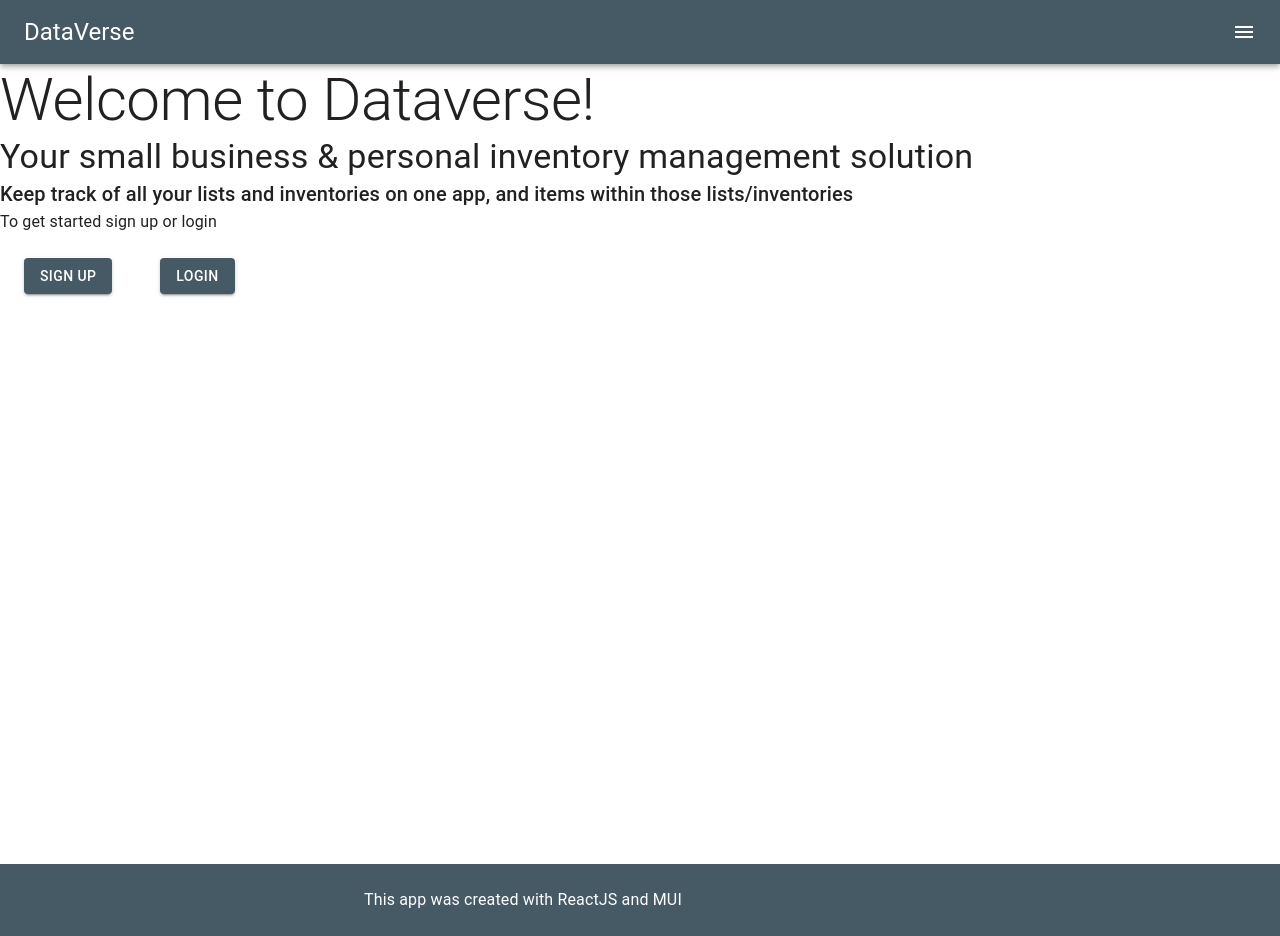
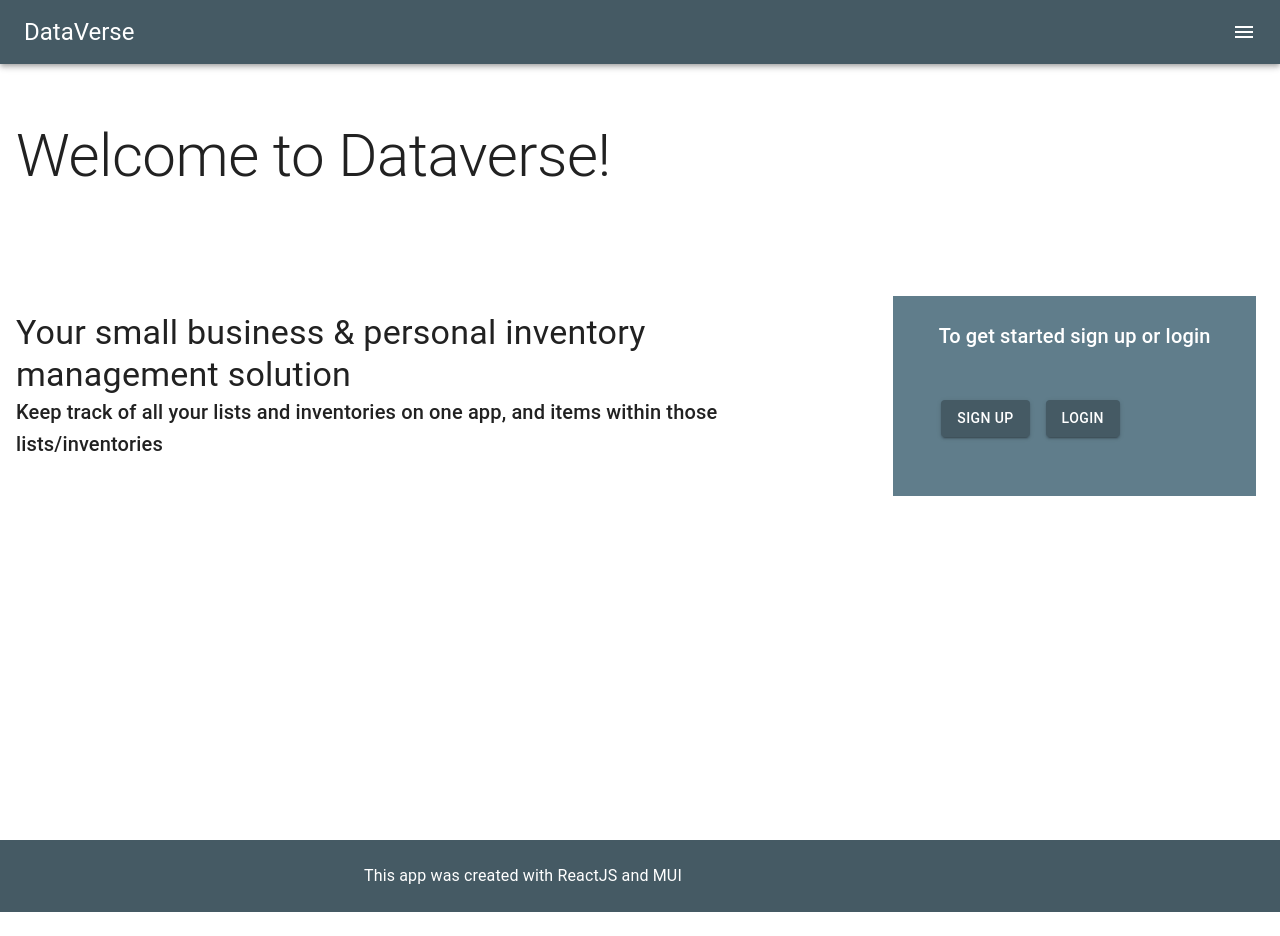
Before and after one commit to Zunaty/dataverse, a React (Create React App) app in the folder client/: page / in a window 1280 px wide. After the commit the page ends 912 px from the top, so only its background shows below. Built offline with nearby package versions, Linux system fonts and the light colour scheme.

Commit message:
home page update

```diff
--- a/client/src/pages/Home.js
+++ b/client/src/pages/Home.js
@@ -2,19 +2,44 @@
 import * as React from 'react';
 
 // Importing MUI components
-import { Button, Box, Typography } from '@mui/material';
+import {
+    Button,
+    Box,
+    Typography,
+    Grid
+} from '@mui/material';
+import { blueGrey } from '@mui/material/colors';
 
 
 
 export default function Home() {
+    const bg = blueGrey[500];
+
     return (
         <Box sx={{
-            height: '100vh'
+            height: '100vh',
+            flexGrow: 1
         }}>
-            <Typography variant="h2">
+            <Grid container spacing={3}>
+                <Grid sx={12} md={12}>
+                    <Typography
+                        variant="h2"
+                        sx={{
+                            my: 10,
+                            ml: 5,
+                        }}
+                    >
                         {"Welcome to Dataverse!"}
                     </Typography>
+                </Grid>
 
+                <Grid sx={12} md={8}>
+                    <Box
+                        sx={{
+                            ml: 5,
+                            mt: 5,
+                        }}
+                    >
                         <Typography variant="h4">
                             {"Your small business & personal inventory management solution"}
                         </Typography>
@@ -22,16 +47,37 @@ export default function Home() {
                         <Typography variant="h6">
                             {"Keep track of all your lists and inventories on one app, and items within those lists/inventories"}
                         </Typography>
+                    </Box>
+                </Grid>
 
+                <Grid sx={12} md={4}>
                     {/* Signup button and push */}
-            <Typography>
+                    <Box
+                        sx={{
+                            height: 200,
+                            m: 3,
+                            ml: 6,
+                            bgcolor: bg,
+                            alignItems: 'center'
+                        }}
+                    >
+                        <Typography variant='h6' sx={{ color: 'white', p: 3, textAlign: 'center' }}>
                             {"To get started sign up or login"}
                         </Typography>
-            <Box>
+
+                        <Box
+                            sx={{
+                                p: 3,
+                                alignContent: 'center'
+                            }}
+                        >
                             <Button
                                 href="/signup"
                                 variant="contained"
-                    sx={{ m: 3 }}
+                                sx={{
+                                    ml: 3,
+                                    mr: 1
+                                }}
                             >
                                 {"Sign Up"}
                             </Button>
@@ -39,11 +85,19 @@ export default function Home() {
                             <Button
                                 href="/login"
                                 variant="contained"
-                    sx={{ m: 3 }}
+                                sx={{
+                                    mr: 3,
+                                    ml: 1
+                                }}
                             >
                                 {"Login"}
                             </Button>
                         </Box>
                     </Box>
+                </Grid>
+            </Grid>
+
+
+        </Box>
     );
 };
```
Lines whose indentation alone changed are shown as unchanged.
